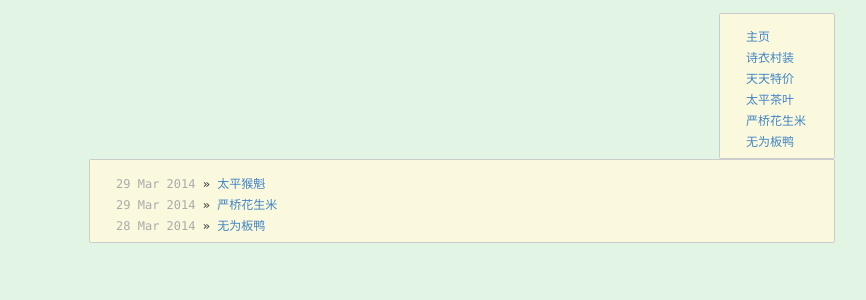
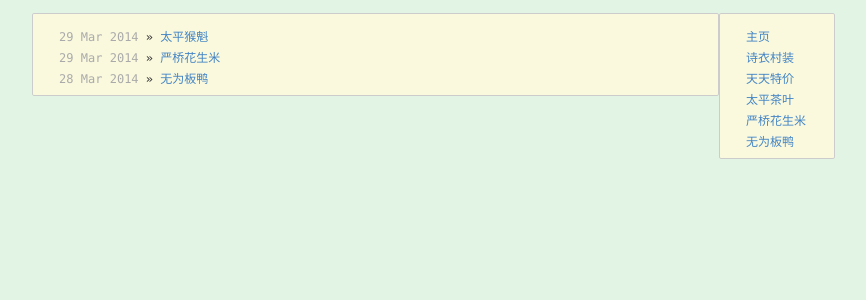
Before and after one commit to poetryvillage/poetryvillage.github.io, a Jekyll site: the page built from index.html, in a window 1280 px wide. Shown: the top 300 px of the page, without its empty margins (225-1091 px from the left). Built offline with Jekyll 4.4.1, drawn with Linux system fonts in a browser that asks for light colours.

Commit message:
Update stylesheet.css

```diff
--- a/css/stylesheet.css
+++ b/css/stylesheet.css
@@ -8,7 +8,7 @@
 @media screen and (min-width:683px) and (max-device-width:1400px)
 {
   .main{float:right;
-  width:87%;}
+  width:80%;}
   .leftBar{float:right;
   width:12%;}
 }
```
